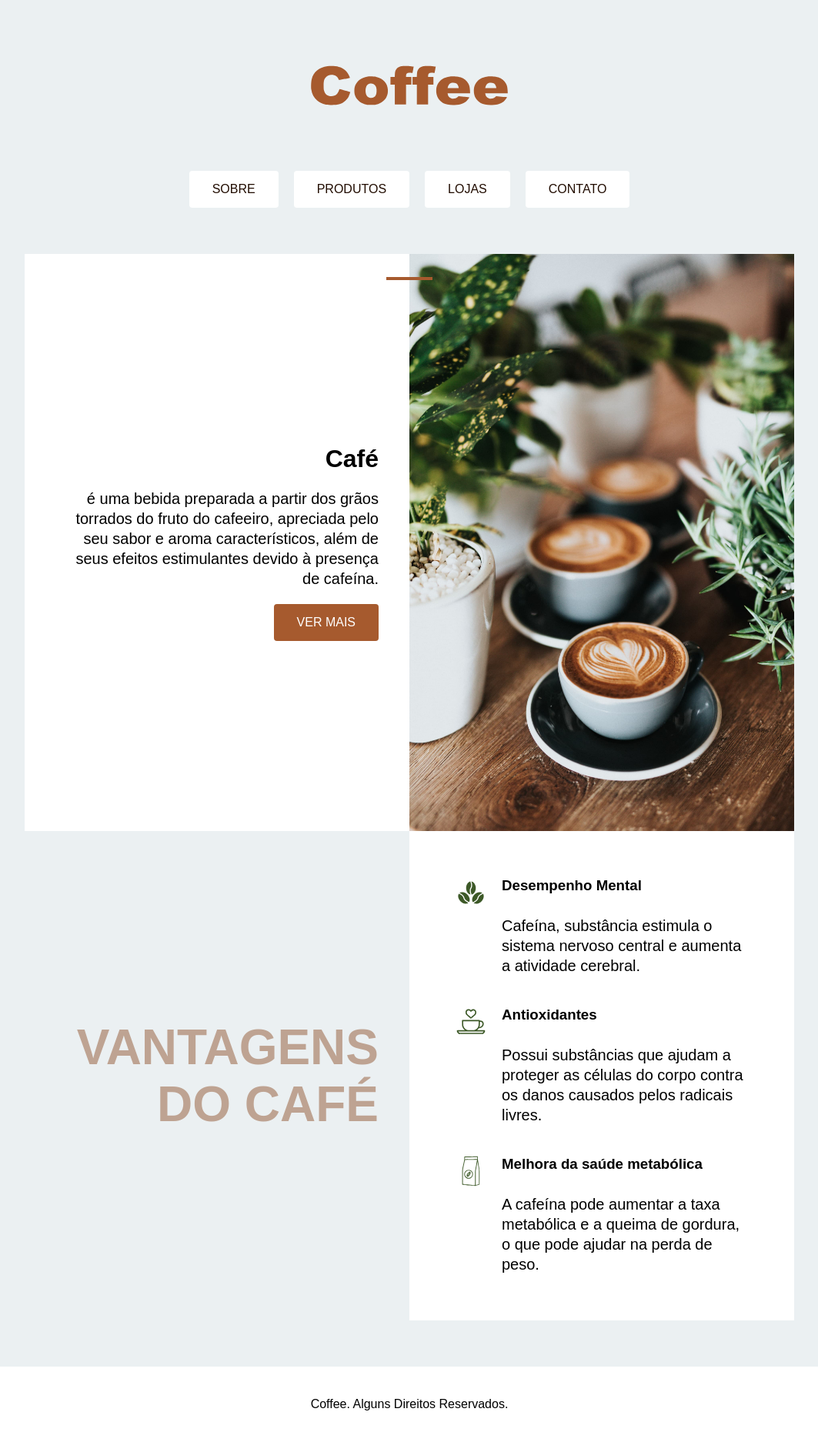
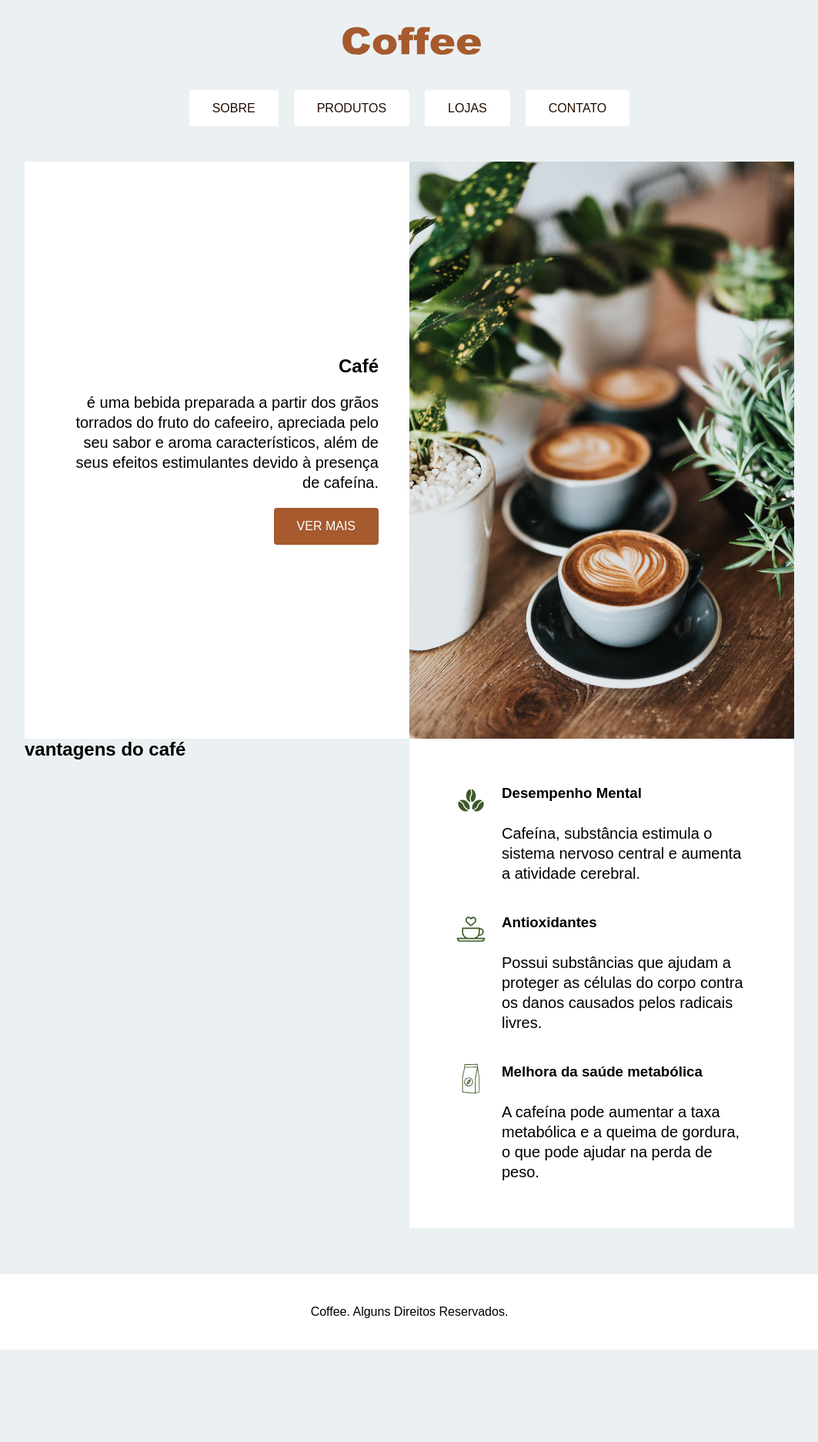
Before and after one commit to ThamirisAlbuquerque/mini_projetos, a plain HTML site: page pagina_cafe/index.html in a window 1280 px wide. Shown: the whole page at 77% size, without its empty margins (108-1171 px from the left). After the commit the page ends 1754 px from the top, so only its background shows below. Drawn offline with Linux system fonts and the light colour scheme.

Commit message:
reajustando página

```diff
--- a/pagina_cafe/estilos/style.css
+++ b/pagina_cafe/estilos/style.css
@@ -1,7 +1,7 @@
 body {
   font-family: Arial, Helvetica, sans-serif;
   margin: 0px;
-  background: #EBF0F2;
+  background: #ebf0f2;
   display: grid;
   gap: 60px;
   justify-items: center;
@@ -25,13 +25,24 @@ h3 {
 }
 
 p {
-  font-size: 20px;
+  font-size: 1.25rem;
   line-height: 1.3;
 }
+ul {
+  margin: 0px;
+  padding: 0px;
+  list-style: none;
+}
 .logotipo {
-  max-width: 20%;
-  display: block;
-
+  max-width: 27%;
+  position: relative;
+  top: -48%;
+  left: 37%;
+}
+.header {
+  display: grid;
+  justify-items: center;
+  gap: 60px;
 }
 
 .menu {
@@ -69,14 +80,14 @@ p {
 .detalhe {
   width: 60px;
   height: 4px;
-  background: #A65A2E;
+  background: #a65a2e;
   position: absolute;
   top: 30px;
   right: -30px;
 }
 
 .botao {
-  background: #A65A2E;
+  background: #a65a2e;
   color: #fff;
   padding: 15px 30px;
   border-radius: 4px;
@@ -115,3 +126,152 @@ p {
   padding: 40px;
   box-sizing: border-box;
 }
+
+/* body {
+  font-family: Arial, Helvetica, sans-serif;
+  margin: 0px;
+  background: #f7f7f7;
+  display: grid;
+  gap: 60px;
+  justify-items: center;
+  margin-top: 60px;
+}
+
+img {
+  max-width: 100%;
+  display: block;
+}
+
+a {
+  text-decoration: none;
+}
+
+p,
+h1,
+h2,
+h3 {
+  margin: 0px;
+}
+
+p {
+  font-size: 1.25rem;
+  line-height: 1.3;
+}
+ul{
+  margin: 0px;
+  padding: 0px;
+  list-style: none;
+}
+.header{
+  display: grid;
+  justify-items: center;
+  gap: 60px;
+}
+
+.logotipo {
+  max-width: 20%;
+  display: block;
+}
+
+.menu {
+  display: flex;
+  flex-wrap: wrap;
+  gap: 20px;
+  justify-content: center;
+}
+
+.menu a {
+  display: block;
+  background: #ffffff;
+  padding: 1rem 2rem;
+  border-radius: 4px;
+  color: #210c00;
+  text-transform: uppercase;
+  border: 2px solid transparent;
+}
+.menu a :hover{
+  border: 2px solid #A65A2E;
+}
+
+.conteudo {
+  display: grid;
+  grid-template-columns: 1fr 1fr;
+  max-width: 1000px;
+}
+
+.introducao {
+  background: #fff;
+  padding: 40px;
+  text-align: right;
+  position: relative;
+  display: grid;
+  gap: 20px;
+  align-content: center;
+  justify-items: end;
+}
+.introducao h1{
+  font-size: 2rem;
+}
+.introducao::before{
+  content: "";
+  content: "";
+  width: 60px;
+  height: 4px;
+  background: #A65A2E;
+  position: absolute;
+  top: 30px;
+  right: -30px;
+}
+
+.botao {
+  background: #A65A2E;
+  color: #fff;
+  padding: 1rem 2rem;
+  border-radius: 4px;
+  text-transform: uppercase;
+}
+.botao:hover {
+  background: #210c00;
+
+}
+
+.subtitulo {
+  font-size: 64px;
+  text-transform: uppercase;
+  color: #a6785da5;
+  text-align: right;
+  padding: 40px;
+  align-self: center;
+}
+
+.vantagens {
+  background: #fff;
+  padding: 40px;
+}
+
+.vantagens-item {
+  display: grid;
+  grid-template-columns: auto 1fr;
+  gap: 10px 20px;
+  padding: 20px;
+  border-left: 4px solid transparent;
+}
+.vantagens-item:nth-child(odd){
+  background: #f7f7f7;
+}
+.vantagens-item:hover{
+  border-left:4px solid #A65A2E;
+
+}
+
+.vantagens-item p {
+  grid-column: 2;
+}
+
+.rodape {
+  background: #fff;
+  width: 100%;
+  text-align: center;
+  padding: 40px;
+  box-sizing: border-box;
+} */
--- a/pagina_cafe/index.html
+++ b/pagina_cafe/index.html
@@ -11,47 +11,53 @@
 
 <body>
 
+  <header>
     <img class="logotipo" src="imagens/coffee.svg" alt="Coffee">
+    <nav aria-label="primária">
+      <ul class="menu">
+        <li><a href="#">SOBRE</a></li>
+        <li><a href="#">PRODUTOS</a></li>
+        <li><a href="#">LOJAS</a></li>
+        <li><a href="#">CONTATO</a></li>
+      </ul>
+    </nav>
+  </header>
+  <main>
+    <article class="conteudo">
+       <div class="introducao" aria-labelledby="label-introducao">
 
-  <div class="menu">
-    <a href="#">SOBRE</a>
-    <a href="#">PRODUTOS</a>
-    <a href="#">LOJAS</a>
-    <a href="#">CONTATO</a>
-  </div>
-  <div class="conteudo">
-    <div class="introducao">
-      <span class="detalhe"></span>
-      <h1>Café</h1>
+          <h1 id="label-introducao">Café</h1>
           <p>é uma bebida preparada a partir dos grãos torrados do fruto do cafeeiro, apreciada pelo seu sabor e aroma característicos, além de seus efeitos estimulantes devido à presença de cafeína.
           </p>
           <a class="botao" href="#">VER MAIS</a>
         </div>
+        <img src="imagens/café.jpg" alt="Xícara de Café">
+    </article>
 
-    <img src="imagens/café.jpg" alt="Xícara de Café">
-    <h2 class="subtitulo">vantagens do café</h2 >
+    <article class="conteudo" aria-labelledby="label-vantagens">
+        <h2 id="label-vantagens">vantagens do café</h2 >
 
-
-    <div class="vantagens">
-      <div class="vantagens-item">
+        <ul class="vantagens">
+          <li class="vantagens-item">
             <img src="imagens/graos-de-cafe.svg" alt="">
             <h3> Desempenho Mental</h3>
             <p>Cafeína, substância estimula o sistema nervoso central e aumenta a atividade cerebral.</p>
-      </div>
-      <div class="vantagens-item">
+          </li>
+          <li class="vantagens-item">
             <img src="imagens/cafe.svg" alt="">
             <h3> Antioxidantes</h3>
             <p>Possui substâncias que ajudam a proteger as células do corpo contra os danos causados pelos radicais livres.</p>
-      </div>
-      <div class="vantagens-item">
+          </li>
+          <li class="vantagens-item">
             <img src="imagens/saco-de-cafe.svg" alt="">
             <h3>Melhora da saúde metabólica</h3>
             <p> A cafeína pode aumentar a taxa metabólica e a queima de gordura, o que pode ajudar na perda de peso.</p>
-      </div>
-    </div>
+          </li>
+        </ul>
+      </article>
+  </main>
 
-  </div>
-  <div class="rodape">
-    Coffee. Alguns Direitos Reservados.</div>
+  <footer class="rodape">
+    Coffee. Alguns Direitos Reservados.</footer>
 </body>
 </html>
```
Lines whose indentation alone changed are shown as unchanged.
